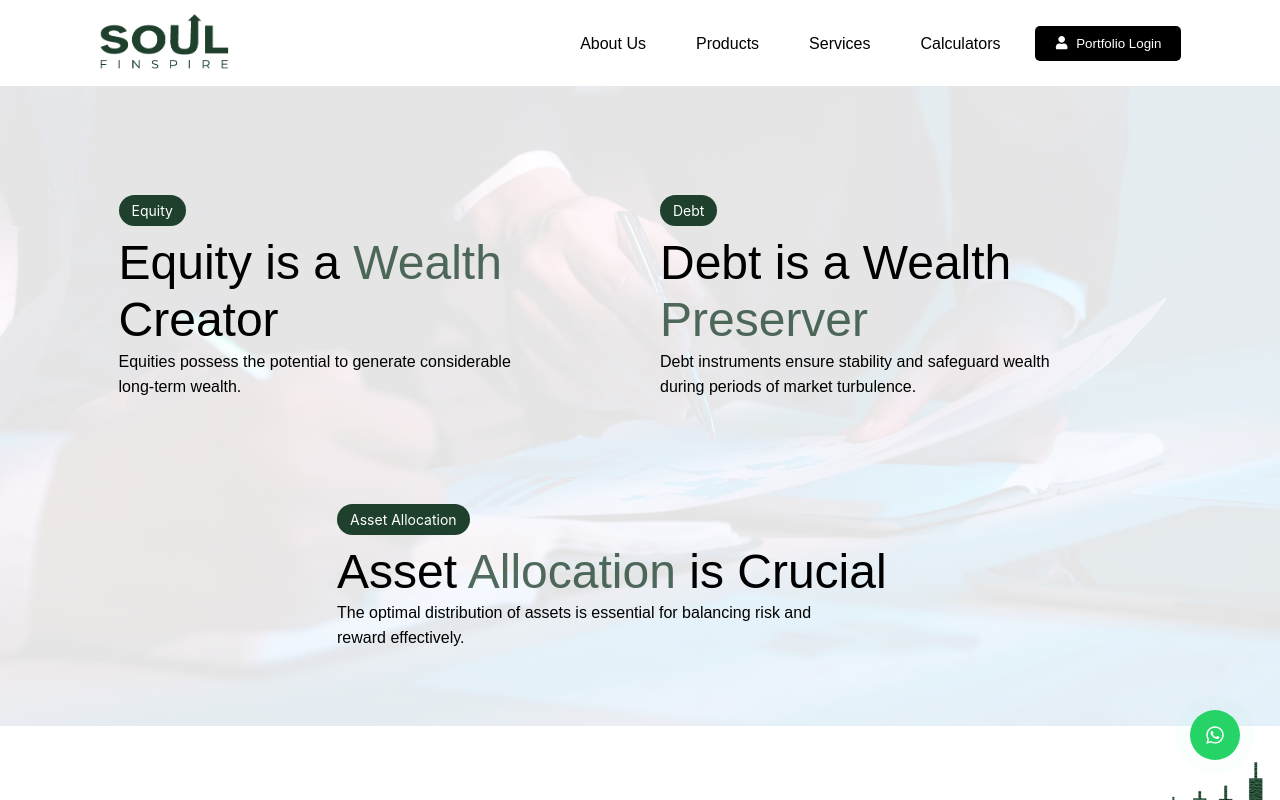
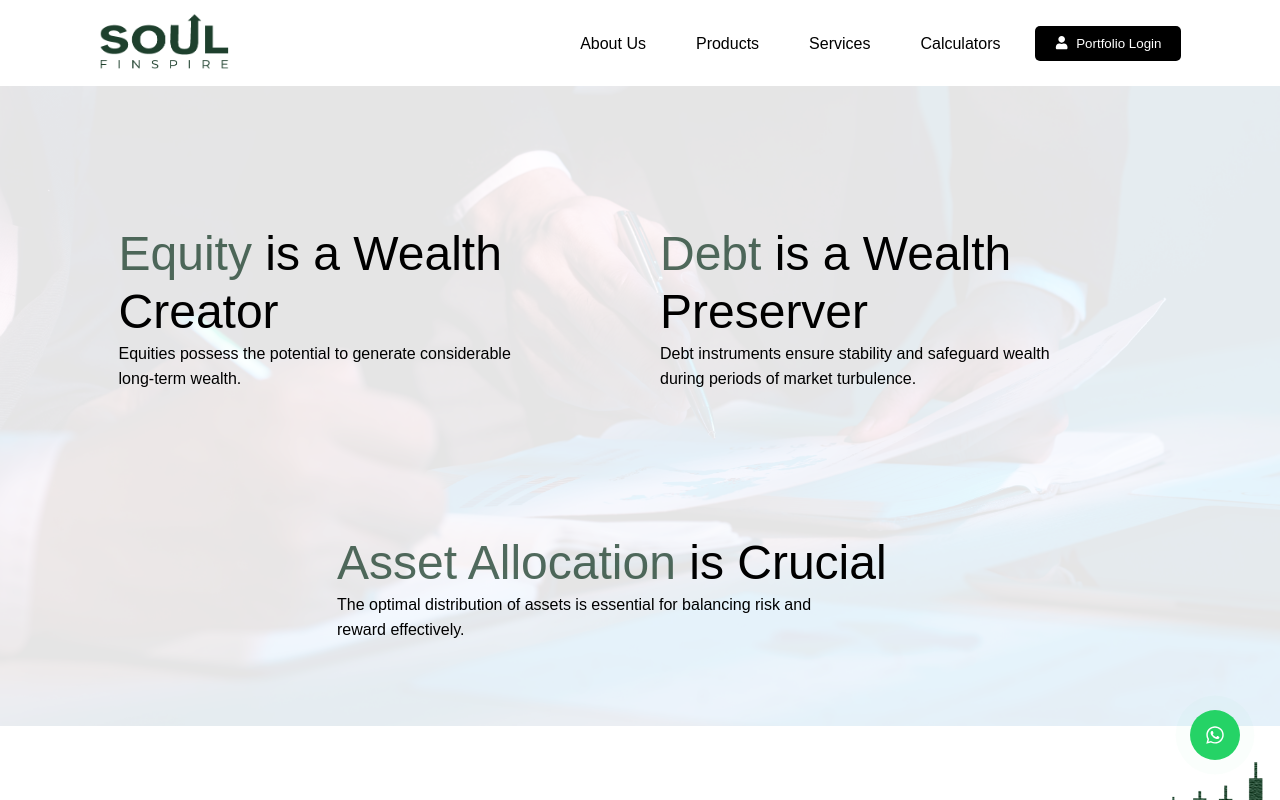
Before and after one commit to webtesting22/soulfinspire, a React (Vite) app: page / in a window 1280 px wide. Shown: the top 800 px of the page. Built offline with nearby package versions, Linux system fonts and the light colour scheme; a web font is replaced by a local one.

Commit message:
Updated Some animations

```diff
--- a/src/Components/AboutHome/AboutHome.jsx
+++ b/src/Components/AboutHome/AboutHome.jsx
@@ -76,7 +76,7 @@ const AboutHome = () => {
         <>
             <section id="AboutHomeComponent">
                 <div className=" sectionContainerForSidePadding">
-                    <div className="MaxWidthContainer sliteSectionLikePadding" style={{ paddingTop: "10px", paddingBottom: "0px",overflow:"unset" }}>
+                    <div className="MaxWidthContainer sliteSectionLikePadding" style={{ paddingTop: "10px", paddingBottom: "0px", overflow: "unset" }}>
 
                         <div className="PaddingAdjustHeadingContainer" style={{ paddingTop: "0px" }}>
                             <Row>
@@ -88,7 +88,6 @@ const AboutHome = () => {
                                             <br />
                                             <br /> */}
                                             <div className="AboutusCardsContainer " style={{ paddingBottom: "0px" }}>
-
                                                 <div >
                                                     <div>
                                                         <Row>
--- a/src/Components/AboutUs/AboutUs.css
+++ b/src/Components/AboutUs/AboutUs.css
@@ -1,9 +1,16 @@
 #OurAchivementsContainer {
     background-color: #173022;
     color: white;
-    /* background: url("https://images.unsplash.com/photo-1643653186431-1e7b4c6ef7b5?q=80&w=2969&auto=format&fit=crop&ixlib=rb-4.0.3&ixid=M3wxMjA3fDB8MHxwaG90by1wYWdlfHx8fGVufDB8fHx8fA%3D%3D");
-    background-size: cover; */
-    /* background-attachment: fixed; */
+    position: relative;
+}
+
+
+#OurAchivementsContainer img {
+    width: 100%;
+    position: absolute;
+    height: 100%;
+    object-fit: cover;
+    opacity: 0;
 }
 
 .AchievementsCountersContainer {
--- a/src/Components/AboutUs/AboutUs.jsx
+++ b/src/Components/AboutUs/AboutUs.jsx
@@ -102,6 +102,7 @@ const AboutUs = () => {
                 </div>
 
                 <div className="sectionContainerForSidePadding" id="OurAchivementsContainer">
+                    <img src="/Images/GrowthArrowImage.jpg" alt="" />
                     <div className="MaxWidthContainer sliteSectionLikePadding">
                         <SectionHeading text="Soulfinspire Achievements" color="white" beforeBgColor="white" />
                         <div >
@@ -110,7 +111,7 @@ const AboutUs = () => {
                                     <Col lg={6} md={8} key={index} data-aos="fade-up"
                                         data-aos-duration="1000" data-aos-delay={index * 200}>
                                         <div className="AchievementsCountersContainer" ref={(el) => countersRef.current[index] = el}>
-                                            <h2 className="CounterFont"><GoArrowUp style={{fontSize:"30px"}}/> {item.prefix} {/* Prefix Icon */}
+                                            <h2 className="CounterFont"><GoArrowUp style={{ fontSize: "30px" }} /> {item.prefix} {/* Prefix Icon */}
                                                 {counts[index]} {/* Animated Counter */}
                                                 {item.suffix} {/* Suffix Text */}</h2>
                                             <br /><br />
--- a/src/Components/AwardsandRecognitions/AwardsandRecognitions.jsx
+++ b/src/Components/AwardsandRecognitions/AwardsandRecognitions.jsx
@@ -68,11 +68,12 @@ const AwardsandRecognitions = () => {
 
                                     <Col lg={24}>
                                         <div>
+
                                             <div>
                                                 <Row>
                                                     {AwardsData.map((item, index) => (
                                                         <Col key={index} lg={6} md={12} data-aos="fade-up"
-                                                            data-aos-duration="800" data-aos-delay={index * 200}>
+                                                            data-aos-duration="500" data-aos-delay={index * 100}>
                                                             <Link to={item.link} target="_blank">
                                                                 <div>
                                                                     <div className="AwardsImageCard">
--- a/src/Components/ServicesHome/ServicesHome.jsx
+++ b/src/Components/ServicesHome/ServicesHome.jsx
@@ -20,7 +20,7 @@ const ServicesHome = () => {
             content: <>Lorem, ipsum dolor sit amet consectetur adipisicing elit. Veniam ipsum quia sed hic dolorem ipsam consequatur tempora, commodi earum fuga.</>
         },
         {
-            img: "/Images/ServicesIcons/TaxPlanning.svg",
+            img: "/Images/ServicesIcons/TaxPlanning.png",
             title: "Tax Planning",
             content: <>Lorem, ipsum dolor sit amet consectetur adipisicing elit. Veniam ipsum quia sed hic dolorem ipsam consequatur tempora, commodi earum fuga.</>
 
--- a/src/Components/SoulHome/SoulHome.jsx
+++ b/src/Components/SoulHome/SoulHome.jsx
@@ -34,18 +34,18 @@ const SoulHome = () => {
 
     const HomePageTextContentData = [
         {
-            title: <>Equity is a <span>Wealth</span> Creator</>,
-            tag:"Equity",
+            title: <><span>Equity</span> is a Wealth Creator</>,
+            tag: "Equity",
             content: <>Equities possess the potential to generate considerable long-term wealth.</>
         },
         {
-            title: <>Debt is a Wealth <span>Preserver</span></>,
-            tag:"Debt",
+            title: <><span>Debt</span> is a Wealth Preserver</>,
+            tag: "Debt",
             content: <>Debt instruments ensure stability and safeguard wealth during periods of market turbulence.</>
         },
         {
-            title: <>Asset <span>Allocation</span> is Crucial</>,
-            tag:"Asset Allocation",
+            title: <><span>Asset Allocation</span> is Crucial</>,
+            tag: "Asset Allocation",
             content: <>The optimal distribution of assets is essential for balancing risk and reward effectively.</>
         }
     ]
@@ -63,13 +63,17 @@ const SoulHome = () => {
                                 <Col
                                     lg={index === HomePageTextContentData.length - 1 ? 24 : 12}
                                     key={index}
-                                    data-aos={index === HomePageTextContentData.length - 1 ? "fade-up" : "fade-left"}
-                                    data-aos-delay={index === HomePageTextContentData.length - 1 ? "800" : index * 500}
-                                    data-aos-duration="1000"
+                                    data-aos={
+                                        index === 0 ? "fade-right" :
+                                            index === 1 ? "fade-left" :
+                                                "fade-up"
+                                    }
+                                    data-aos-delay={index * 800}
+                                    data-aos-duration="1400"
                                 >
                                     <div>
                                         <div className="homePageHeadingContainer">
-                                            <span className="TagEdit">{item.tag}</span>
+                                            {/* <span className="TagEdit">{item.tag}</span> */}
                                             <h2 className="PrimaryHeadingStyle">{item.title}</h2>
                                             <p>{item.content}</p>
                                         </div>
```
Also changed, not shown: public/Images/GrowthArrowImage.jpg (added), public/Images/ServicesIcons/TaxPlanning.png (added).
